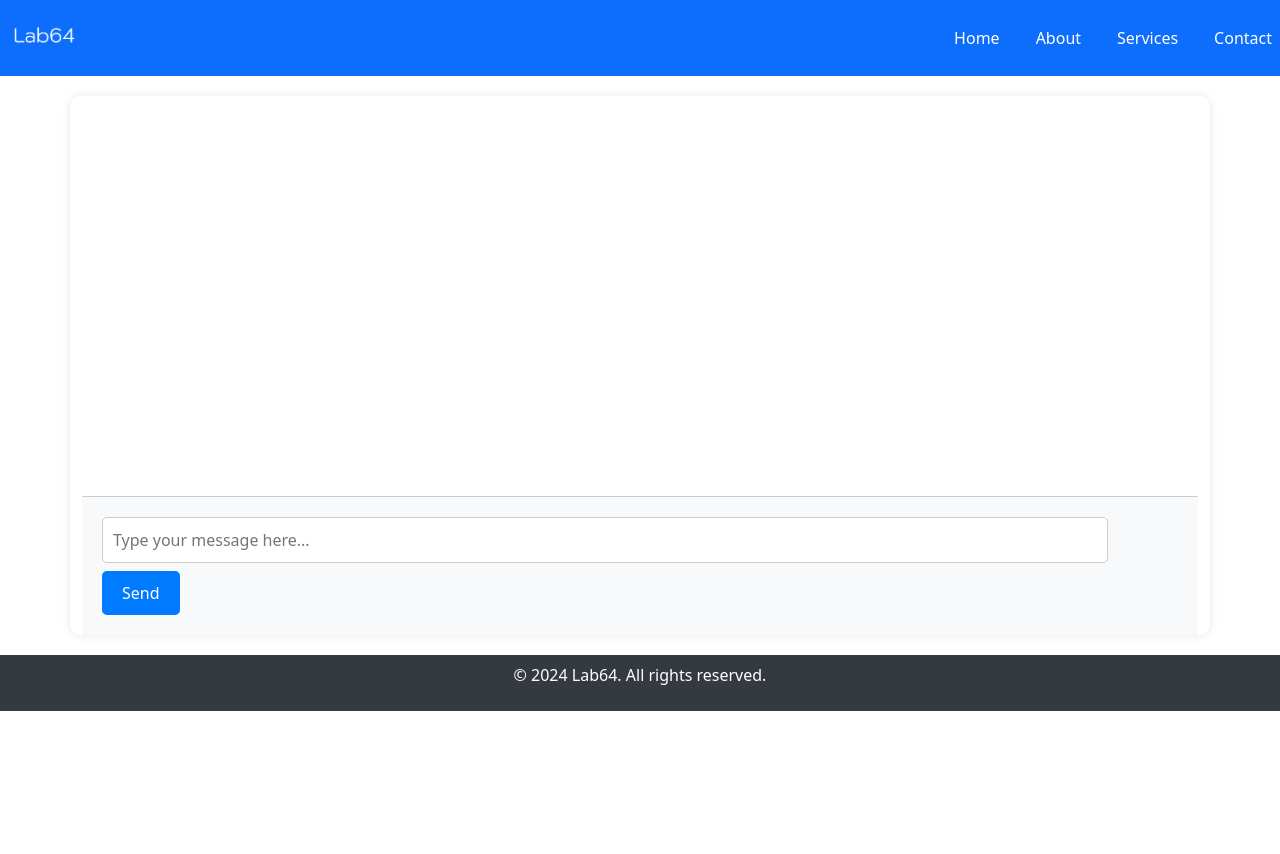
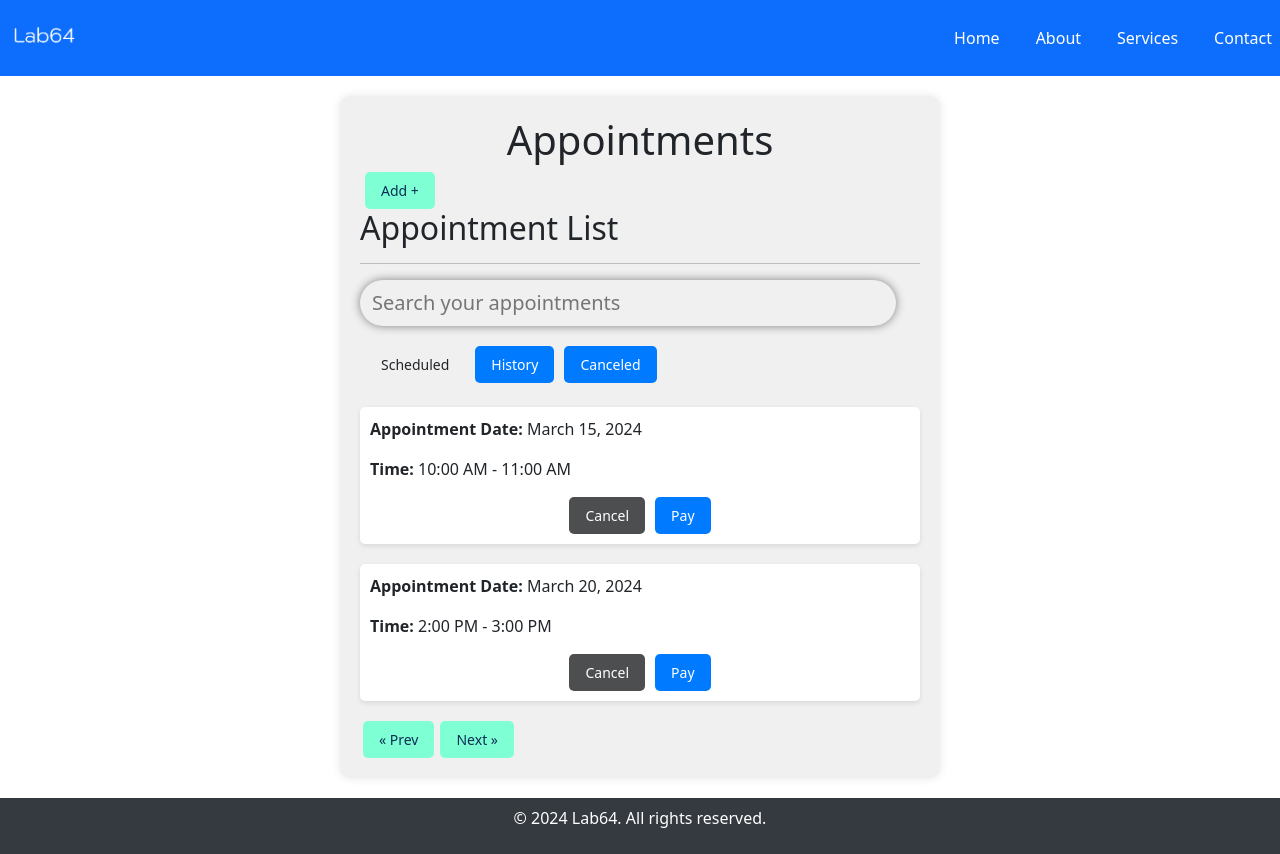
Before and after one commit to Vinuth004/lab64, a React (Vite) app: page / in a window 1280 px wide. Before the commit the page ends 800 px from the top, so only its background shows below. Built offline with nearby package versions, Linux system fonts and the light colour scheme.

Commit message:
added tabs pane to the appointment

```diff
--- a/src/App.tsx
+++ b/src/App.tsx
@@ -1,7 +1,6 @@
 import { useState } from 'react'
 import reactLogo from './assets/react.svg'
 import viteLogo from '/vite.svg'
-import './App.css'
 import Login from './Login';
 import React from 'react';
 import 'bootstrap/dist/css/bootstrap.min.css';
--- a/src/Appoint.tsx
+++ b/src/Appoint.tsx
@@ -1,24 +1,40 @@
 import React, { useState } from "react";
+import 'bootstrap/dist/css/bootstrap.min.css';
 import "./appoint.css";
 import Navbar from "./Nav";
 import Footer from './Footer';
+
+interface Appointment {
+  date: string;
+  time: string;
+}
+
 const App: React.FC = () => {
-  const [currentPage, setCurrentPage] = useState(1);
-  const [searchText, setSearchText] = useState("");
-  const appointmentsPerPage = 2;
+  const [currentPage, setCurrentPage] = useState<number>(1);
+  const [searchText, setSearchText] = useState<string>("");
+  const [activeTab, setActiveTab] = useState<string>("scheduled"); // Default to "scheduled"
 
-  const appointments = [
+  const appointmentsPerPage: number = 2;
+
+  const appointments: { [key: string]: Appointment[] } = {
+    scheduled: [
       { date: "March 15, 2024", time: "10:00 AM - 11:00 AM" },
       { date: "March 20, 2024", time: "2:00 PM - 3:00 PM" },
       { date: "March 20, 2024", time: "2:00 PM - 3:00 PM" }
-    // Add more appointments as needed
-  ];
+    ],
+    history: [
+      // History appointments data here
+    ],
+    canceled: [
+      // Canceled appointments data here
+    ]
+  };
 
-  const filteredAppointments = appointments.filter((appointment) =>
+  const filteredAppointments: Appointment[] = appointments[activeTab].filter((appointment) =>
     appointment.date.toLowerCase().includes(searchText.toLowerCase())
   );
 
-  const totalPages = Math.ceil(filteredAppointments.length / appointmentsPerPage);
+  const totalPages: number = Math.ceil(filteredAppointments.length / appointmentsPerPage);
 
   const showPage = (page: number) => {
     setCurrentPage(page);
@@ -51,6 +67,13 @@ const App: React.FC = () => {
           value={searchText}
           onChange={(e) => setSearchText(e.target.value)}
         />
+        {/* Tab component */}
+        <div className="tab">
+          <button className={activeTab === "scheduled" ? "btn active" : "btn "} onClick={() => setActiveTab("scheduled")}>Scheduled</button>
+          <button className={activeTab === "history" ? "btn active" : "btn "} onClick={() => setActiveTab("history")}>History</button>
+          <button className={activeTab === "canceled" ? "btn active" : "btn "} onClick={() => setActiveTab("canceled")}>Canceled</button>
+        </div>
+        <br />
         <div id="appointments">
           {filteredAppointments
             .slice((currentPage - 1) * appointmentsPerPage, currentPage * appointmentsPerPage)
--- a/src/appoint.css
+++ b/src/appoint.css
@@ -45,9 +45,11 @@ h1 {
 
 .btn:hover {
     background-color: #0056b3;
+    color: white;
 }
 .lil:hover{
     background-color: black;
+    color: white;
 }
 .pagination {
     margin-top: 20px;
--- a/src/main.tsx
+++ b/src/main.tsx
@@ -10,5 +10,5 @@ import UserSettings from './Settings.tsx'
 import ChatPage from './Chat.tsx'
 ReactDOM.createRoot(document.getElementById('root')!).render(
 
-  <ChatPage/>
+  <App/>
 )
```
Lines whose indentation alone changed are shown as unchanged.
